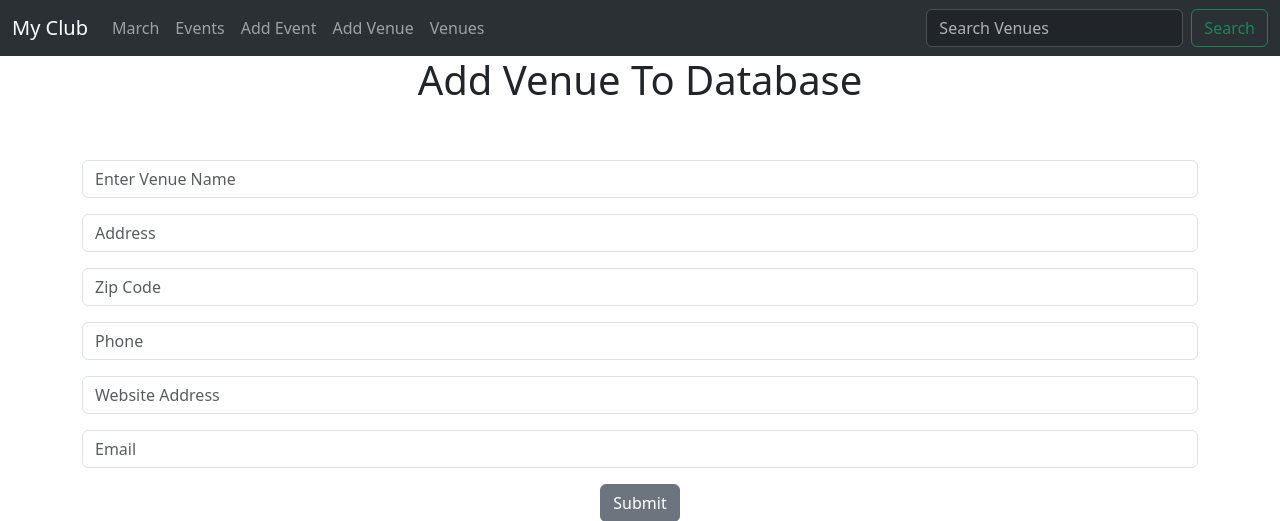
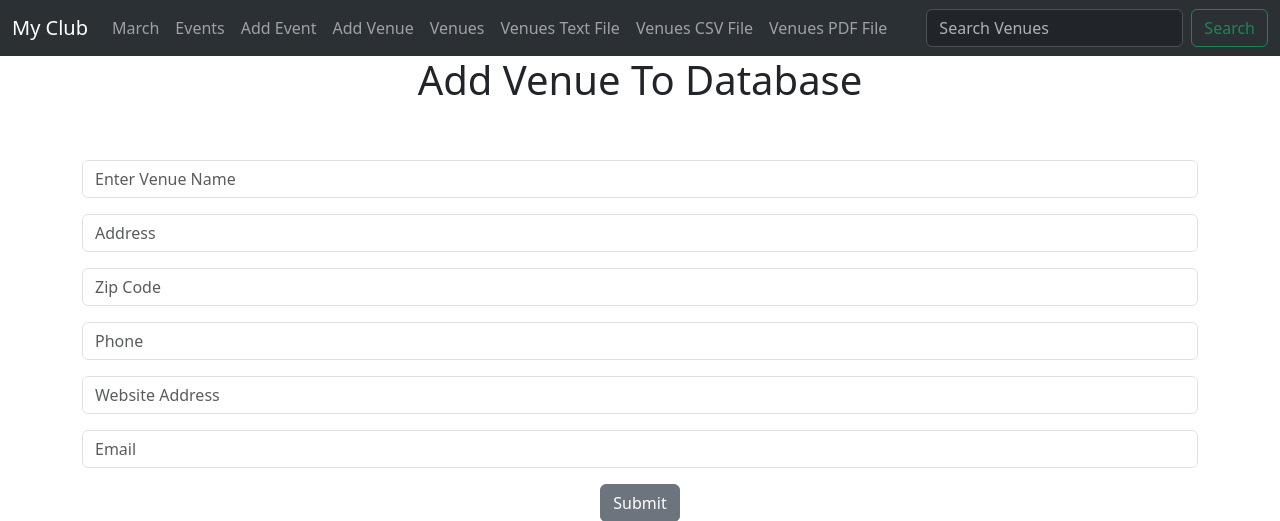
Before and after one commit to Naman-Agarwal1608/EventManagement, a Django app: page /add_venue in a window 1280 px wide. Shown: the top 521 px of the page. Run offline with Django 4.2, Linux system fonts and the light colour scheme.

Commit message:
Added options for downloading venues as txt, csv and pdf files

```diff
--- a/club/events/templates/events/navbar.html
+++ b/club/events/templates/events/navbar.html
@@ -22,6 +22,15 @@
                 <li class="nav-item">
                     <a class="nav-link" href="{% url 'list_venues' %}">Venues</a>
                 </li>
+                <li class="nav-item">
+                    <a class="nav-link" href="{% url 'venue_txt' %}">Venues Text File</a>
+                </li>
+                <li class="nav-item">
+                    <a class="nav-link" href="{% url 'venue_csv' %}">Venues CSV File</a>
+                </li>
+                <li class="nav-item">
+                    <a class="nav-link" href="{% url 'venue_pdf' %}">Venues PDF File</a>
+                </li>
             </ul>
             <form class="d-flex" role="search" method="post" action="{% url 'search_venues' %}">
                 {% csrf_token %}
--- a/club/events/urls.py
+++ b/club/events/urls.py
@@ -14,4 +14,7 @@ urlpatterns = [
     path('update_event/<event_id>', views.update_event, name='update_event'),
     path('delete_event/<event_id>', views.delete_event, name='delete_event'),
     path('delete_venue/<venue_id>', views.delete_venue, name='delete_venue'),
+    path('venue_txt', views.venue_txt, name='venue_txt'),
+    path('venue_csv', views.venue_csv, name='venue_csv'),
+    path('venue_pdf', views.venue_pdf, name='venue_pdf'),
 ]
--- a/club/events/views.py
+++ b/club/events/views.py
@@ -1,10 +1,18 @@
-from django.http import HttpResponseBadRequest, HttpResponseRedirect
+from django.http import HttpResponseBadRequest, HttpResponseRedirect, HttpResponse
 from django.shortcuts import redirect, render
 import calendar
 from calendar import HTMLCalendar
 from datetime import datetime
+
 from .models import Event, Venue
 from .forms import VenueForm, EventForm
+import csv
+
+from django.http import FileResponse
+import io
+from reportlab.pdfgen import canvas
+from reportlab.lib.units import inch
+from reportlab.lib.pagesizes import A4
 
 
 def home(request, year=datetime.now().year, month=datetime.now().strftime("%B")):
@@ -35,12 +43,12 @@ def home(request, year=datetime.now().year, month=datetime.now().strftime("%B"))
 
 
 def all_events(request):
-    event_list = Event.objects.all()
+    event_list = Event.objects.all().order_by('-event_date')
     return render(request, "events/event_list.html", {'event_list': event_list})
 
 
 def list_venues(request):
-    venue_list = Venue.objects.all()
+    venue_list = Venue.objects.all().order_by('name')
     return render(request, 'events/venues.html', {'venue_list': venue_list})
 
 
@@ -114,3 +122,70 @@ def add_event(request):
         if 'submitted' in request.GET:
             submitted = True
     return render(request, 'events/add_event.html', {'form': form, 'submitted': submitted})
+
+
+def venue_txt(request):
+    response = HttpResponse(content_type='text/plain')
+    response['Content-Disposition'] = 'attachment; filename=venues.txt'
+
+    venues = Venue.objects.all()
+    for venue in venues:
+        response.write(venue.name + '\n')
+        response.write(venue.address + '\n')
+        response.write(venue.zip_code + '\n')
+        response.write(venue.phone + '\n')
+        response.write(venue.web + '\n')
+        response.write(venue.email_address + '\n')
+        response.write("\n\n")
+
+    return response
+
+
+def venue_csv(request):
+    response = HttpResponse(content_type='text/csv')
+    response['Content-Disposition'] = 'attachment; filename=venues.csv'
+
+    # Create a csv writer
+    writer = csv.writer(response)
+
+    # Model
+    venues = Venue.objects.all()
+
+    # Column Names
+    writer.writerow(['Venue Name', 'Addrtess', 'Zip Code',
+                    'Phone', 'Web Addresss', 'Email'])
+
+    # Adding data
+    for venue in venues:
+        writer.writerow([venue.name, venue.address, venue.zip_code,
+                        venue.phone, venue.web, venue.email_address])
+
+    return response
+
+
+def venue_pdf(request):
+
+    venues = Venue.objects.all()
+    # Create a byte stream buffer
+    buf = io.BytesIO()
+    # canvas
+    canv = canvas.Canvas(buf, pagesize=A4, bottomup=0)
+    textObj = canv.beginText()
+    textObj.setTextOrigin(inch, inch)
+    textObj.setFont("Helvetica", 14)
+
+    for venue in venues:
+        textObj.textLine(venue.name)
+        textObj.textLine(venue.zip_code)
+        textObj.textLine(venue.address)
+        textObj.textLine(venue.phone)
+        textObj.textLine(venue.web)
+        textObj.textLine(venue.email_address)
+        textObj.textLine("")
+
+    canv.drawText(textObj)
+    canv.showPage()
+    canv.save()
+    buf.seek(0)
+
+    return FileResponse(buf, as_attachment=False, filename='venues.pdf')
--- a/requirements.txt
+++ b/requirements.txt
@@ -3,6 +3,8 @@ certifi==2023.7.22
 charset-normalizer==3.3.2
 Django==4.2.7
 idna==3.4
+Pillow==10.1.0
+reportlab==4.0.7
 requests==2.31.0
 sqlparse==0.4.4
 urllib3==2.1.0
```
